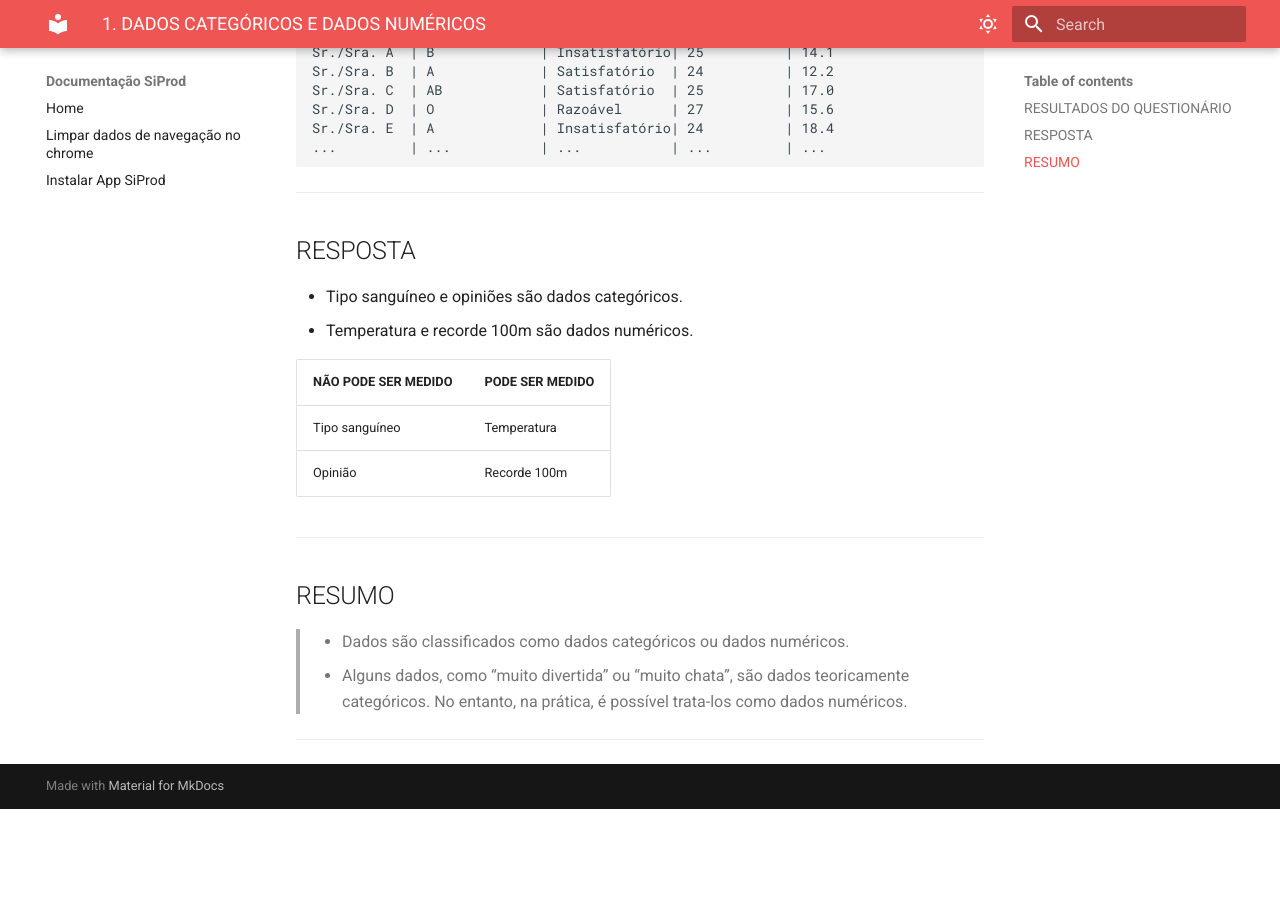
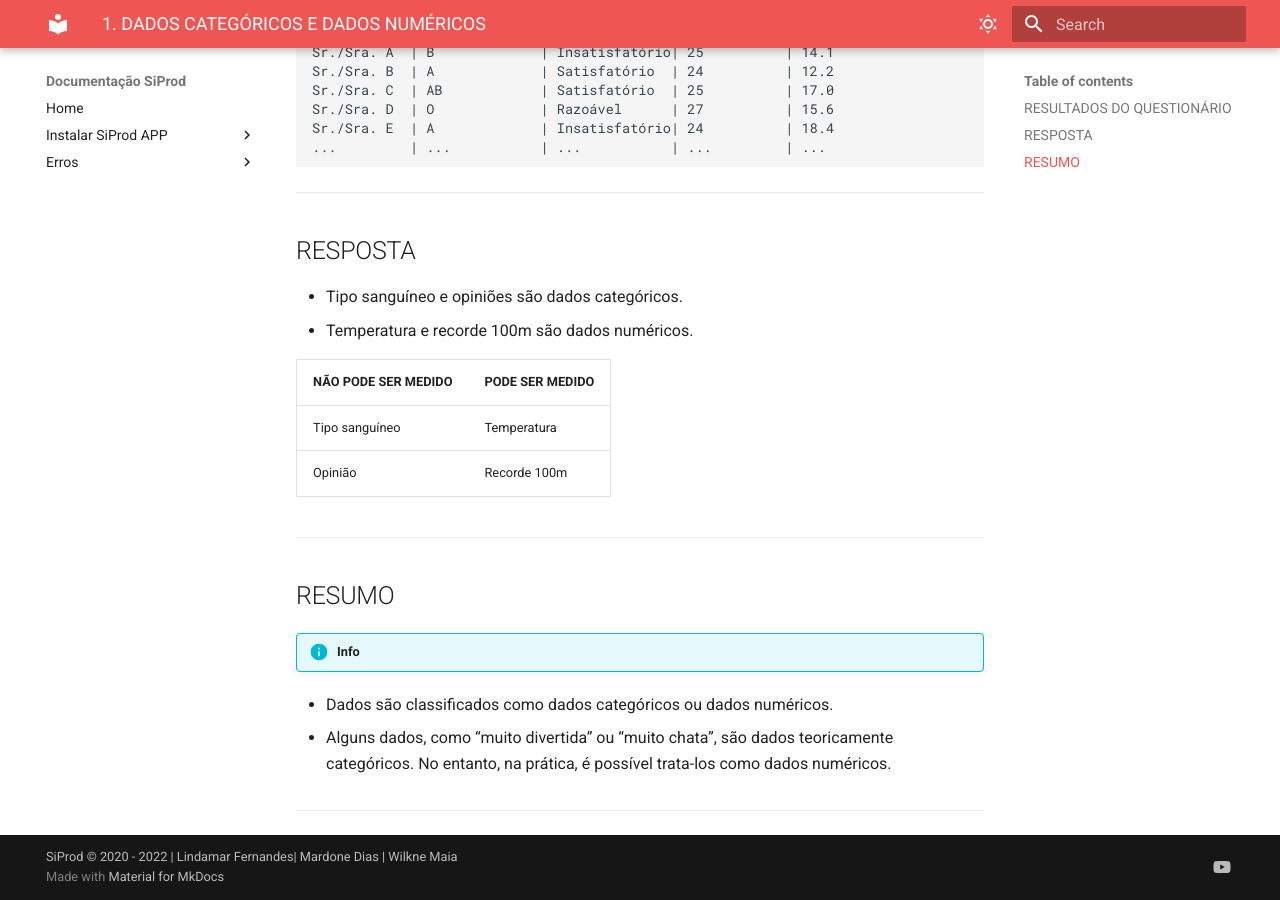
Before and after one commit to wilkneMaia/documentation-SiProd, an MkDocs documentation site: the page built from docs/tipos_dados.md, in a window 1280 px wide and 900 px high, scrolled down 846 px. Built offline with MkDocs 1.6.1 and Material for MkDocs 9.7.7, drawn with Linux system fonts in a browser that asks for light colours; the version menu is left out; before the commit the page ends 1655 px from its top, so only the background shows below that.

Commit message:
Adicikonado docs

```diff
--- a/docs/tipos_dados.md
+++ b/docs/tipos_dados.md
@@ -64,7 +64,9 @@
 
 ## RESUMO
 
->* Dados são classificados como dados categóricos ou dados numéricos.
->* Alguns dados, como “muito divertida” ou “muito chata”, são dados teoricamente categóricos. No entanto, na prática, é possível trata-los como dados numéricos.
+!!! info Resumo
+
+* Dados são classificados como dados categóricos ou dados numéricos.
+* Alguns dados, como “muito divertida” ou “muito chata”, são dados teoricamente categóricos. No entanto, na prática, é possível trata-los como dados numéricos.
 >
 ___
--- a/mkdocs.yml
+++ b/mkdocs.yml
@@ -4,6 +4,9 @@
   name: material
   font: Roboto Mono
   lang: pt-BR
+  # favicon: images/favicon.png
+  features:
+    - navigation.indexes
   palette:
     - scheme: default
       primary: red
@@ -16,16 +19,29 @@
         icon: material/weather-night
         name: Modo claro
 
+plugins:
+  - search:
+      lang: pt
 
 nav:
   - 'Home': 'index.md'
-  - 'Limpar dados de navegação no chrome': 'clear_site_data.md'
-  - 'Instalar App SiProd': 'install_siprod_app.md'
+  - Instalar SiProd APP:
+    - install_app_siprod/install_siprod_app.md
+  - Erros:
+    - erros_app/clear_site_data_chrome.md
+    - erros_app/clear_site_data_edge.md
 
 markdown_extensions:
+  - admonition
   - pymdownx.keys
   - pymdownx.superfences
+  - pymdownx.tabbed
 
 extra:
   version:
     provider: mike
+  social:
+    - icon: fontawesome/brands/youtube
+      link: https://www.youtube.com/channel/UCxn0h0EOKpYfJ9yewaUVHaQ
+
+copyright: SiProd &copy; 2020 - 2022 | Lindamar Fernandes| Mardone Dias | Wilkne Maia
```
Also changed, not shown: docs/erros_app/clear_site_data_chrome.md (renamed from docs/clear_site_data_chrome.md, +5 -2 lines), docs/erros_app/clear_site_data_edge.md (renamed from docs/clear_site_data_edge.md, +3 -2 lines), docs/index.md (deleted, +0 -8 lines), docs/install_app_siprod/install_siprod_app.md (added, +15 -0 lines), docs/install_siprod_app.md (deleted, +0 -17 lines), pyproject.toml (added, +16 -0 lines), docs/erros_app/images/cache_corrompido_1.png (renamed from docs/images/cache_corrompido_1.png), docs/erros_app/images/cache_corrompido_2.png (renamed from docs/images/cache_corrompido_2.png), docs/erros_app/images/cache_corrompido_3.png (renamed from docs/images/cache_corrompido_3.png), docs/erros_app/images/cache_corrompido_4.png (renamed from docs/images/cache_corrompido_4.png), docs/erros_app/images/clear_site_data_edge_1.png (renamed from docs/images/clear_site_data_edge_1.png), docs/erros_app/images/clear_site_data_edge_2.png (renamed from docs/images/clear_site_data_edge_2.png), docs/erros_app/images/clear_site_data_edge_3.png (renamed from docs/images/clear_site_data_edge_3.png), docs/erros_app/images/clear_site_data_edge_4.png (renamed from docs/images/clear_site_data_edge_4.png), 1 other file.
